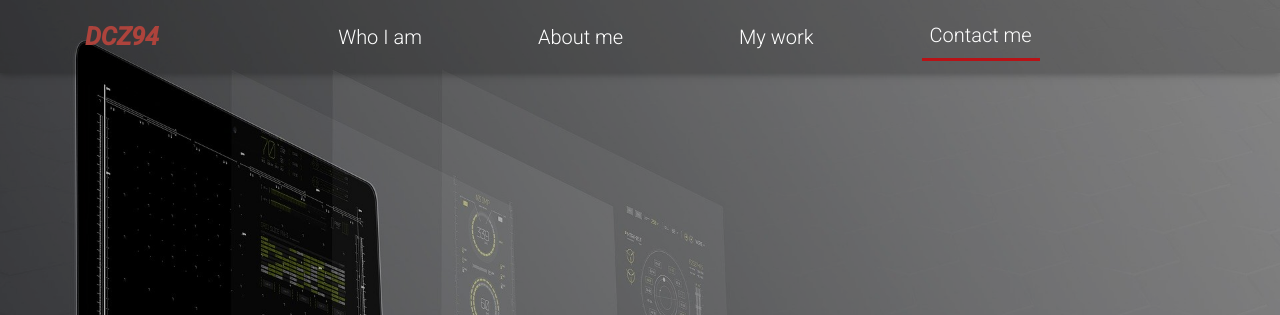
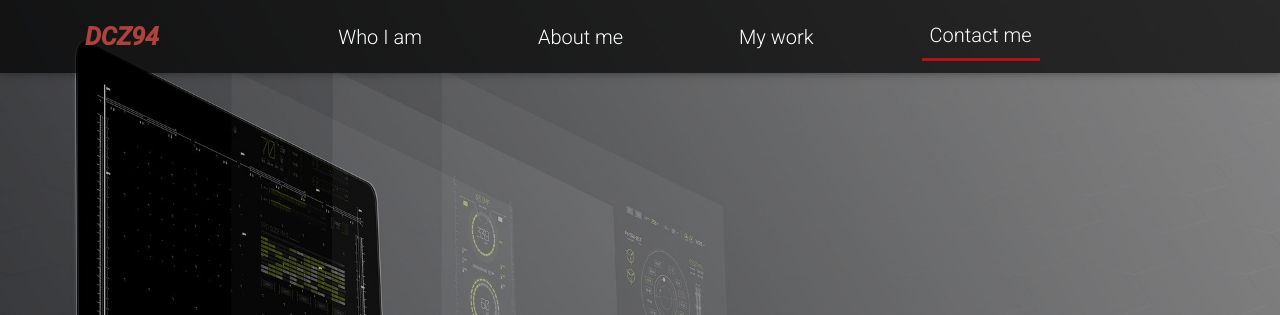
Before and after one commit to DavidCZ94/DavidCz94.github.io, a plain HTML site: page index.html in a window 1280 px wide. Shown: the top 315 px of the page. Drawn offline with nearby package versions, Linux system fonts and the light colour scheme; some packages are replaced by stand-ins of ours; a script that the page names is missing.

Commit message:
NAvbar opacity adjusted.

```diff
--- a/css/styles.css
+++ b/css/styles.css
@@ -28,7 +28,7 @@ body {
 }
 
 .gray {
-  background: rgba(0, 0, 0, 0.199);
+  background: rgba(0, 0, 0, 0.7);
 }
 
 .top-nav-collapse {
```
